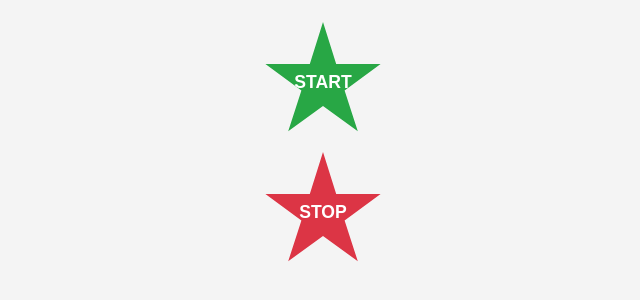
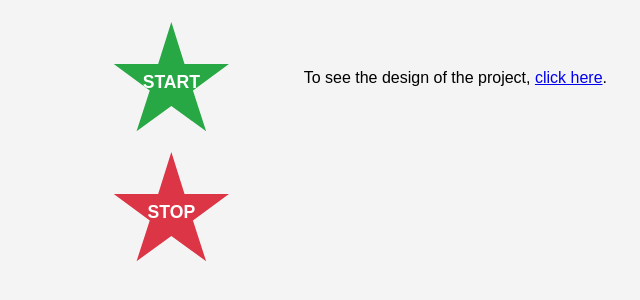
Before and after one commit to Opentech-info/StopWhatch-SAIMON-WAYTHON, a plain HTML site: page index.html in a window 1280 px wide. Shown: the part 322-622 px from the top of the page, without its empty margins (317-957 px from the left). Drawn offline with Linux system fonts and the light colour scheme.

Commit message:
update pdf

```diff
--- a/index.html
+++ b/index.html
@@ -27,6 +27,13 @@
       <button class="star-btn stop" onclick="stopTimer()">STOP</button>
     </div>
 
+    <div class="design-link-container">
+      <p>
+        To see the design of the project,
+        <a href="Design/stopWhatch_SAIMON.pdf" target="_blank">click here</a>.
+      </p>
+    </div>
+
     <script src="script.js"></script>
   </body>
 </html>
```
